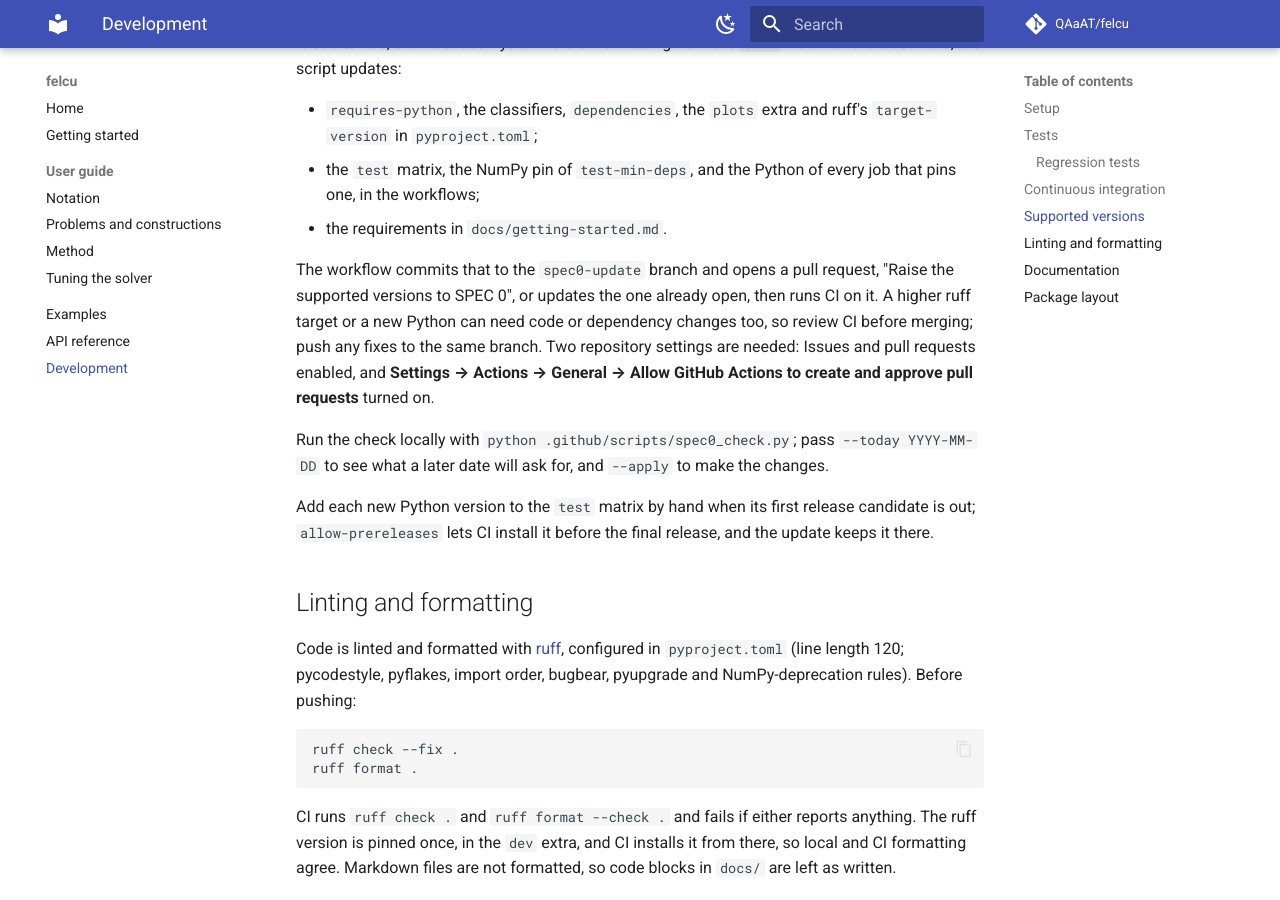
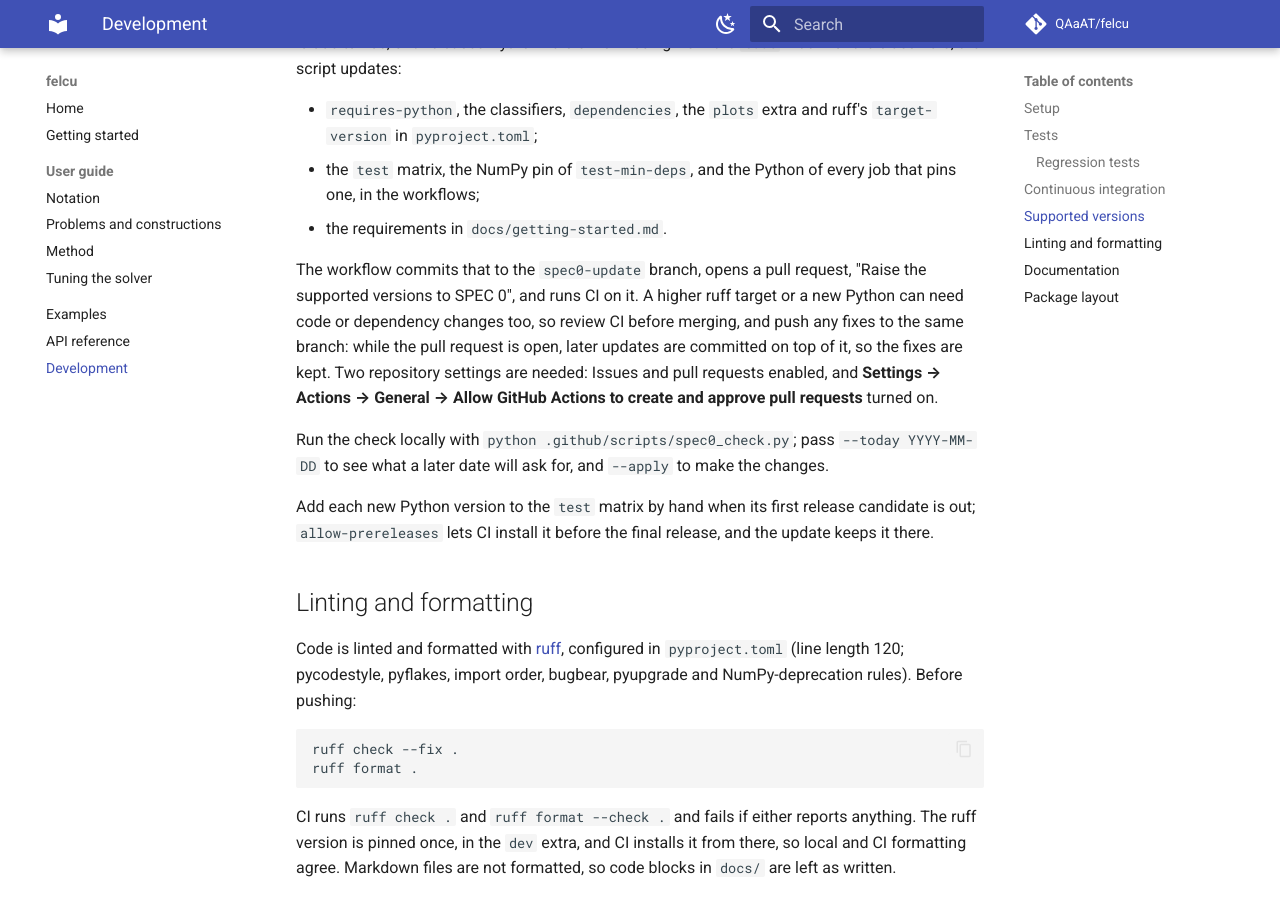
Before and after one commit to QAaAT/felcu, an MkDocs documentation site: the page built from docs/development.md, in a window 1280 px wide and 900 px high, scrolled down 2999 px. Built offline with MkDocs 1.6.1 and Material for MkDocs 9.7.7, drawn with Linux system fonts in a browser that asks for light colours; comment, search, counter and statistics services are not loaded.

Commit message:
Add SPEC 0 updates on top of an open pull request
The workflow rebuilt spec0-update from main and force-pushed it, which
would discard fixes pushed to the branch.  While the pull request is open
it now applies the update on the branch itself and pushes normally; only a
branch left by a merged or closed pull request is replaced.

Co-Authored-By: Claude Opus 5.5 <noreply@anthropic.com>

```diff
--- a/docs/development.md
+++ b/docs/development.md
@@ -133,11 +133,11 @@ the script updates:
   job that pins one, in the workflows;
 - the requirements in `docs/getting-started.md`.
 
-The workflow commits that to the `spec0-update` branch and opens a pull
-request, "Raise the supported versions to SPEC 0", or updates the one already
-open, then runs CI on it.  A higher ruff target or a new Python can need code
-or dependency changes too, so review CI before merging; push any fixes to the
-same branch.  Two repository settings are needed: Issues and pull requests
+The workflow commits that to the `spec0-update` branch, opens a pull request,
+"Raise the supported versions to SPEC 0", and runs CI on it.  A higher ruff
+target or a new Python can need code or dependency changes too, so review CI
+before merging, and push any fixes to the same branch: while the pull request
+is open, later updates are committed on top of it, so the fixes are kept.  Two repository settings are needed: Issues and pull requests
 enabled, and **Settings → Actions → General → Allow GitHub Actions to create
 and approve pull requests** turned on.
 
```
Also changed, not shown: 1 other file.
